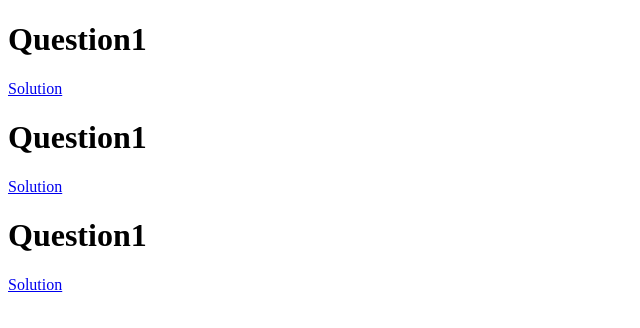
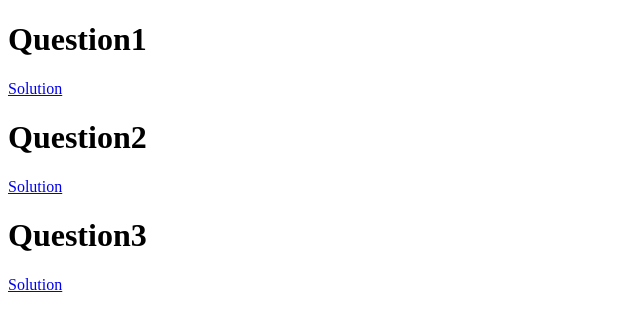
Before and after one commit to Gowtham-APG/htmltask, a plain HTML site: page index.html in a window 1280 px wide. Shown: the full height of the page, 0-640 px from the left. Drawn offline with Linux system fonts and the light colour scheme.

Commit message:
Update index.html

```diff
--- a/index.html
+++ b/index.html
@@ -6,9 +6,9 @@
 <body>
     <h1>Question1</h1>
     <a href="https://gowtham-apg.github.io/htmltask/qus%201/one.html">Solution</a>
-    <h1>Question1</h1>
+    <h1>Question2</h1>
     <a href="https://gowtham-apg.github.io/htmltask/qus%202/two.html">Solution</a>
-    <h1>Question1</h1>
+    <h1>Question3</h1>
     <a href="https://gowtham-apg.github.io/htmltask/qus%203/three.html">Solution</a>
 </body>
 </html>
```
